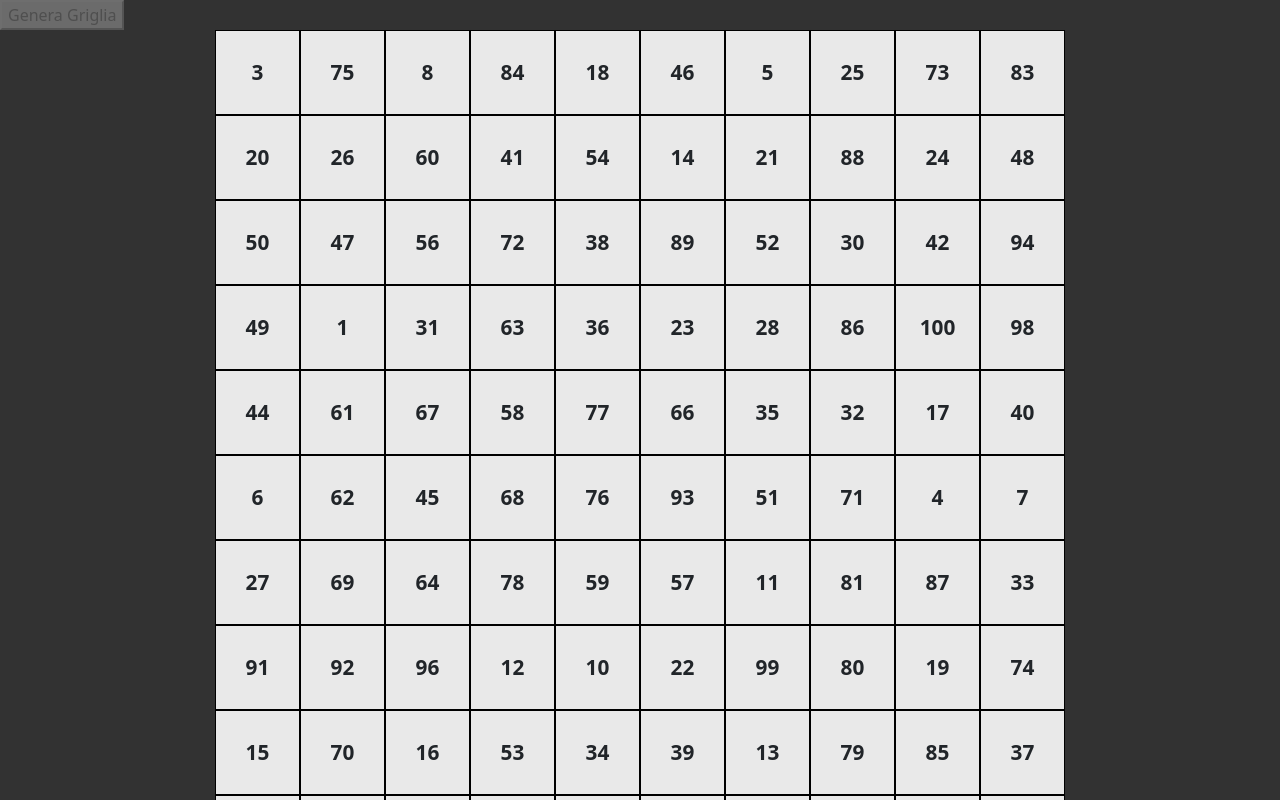
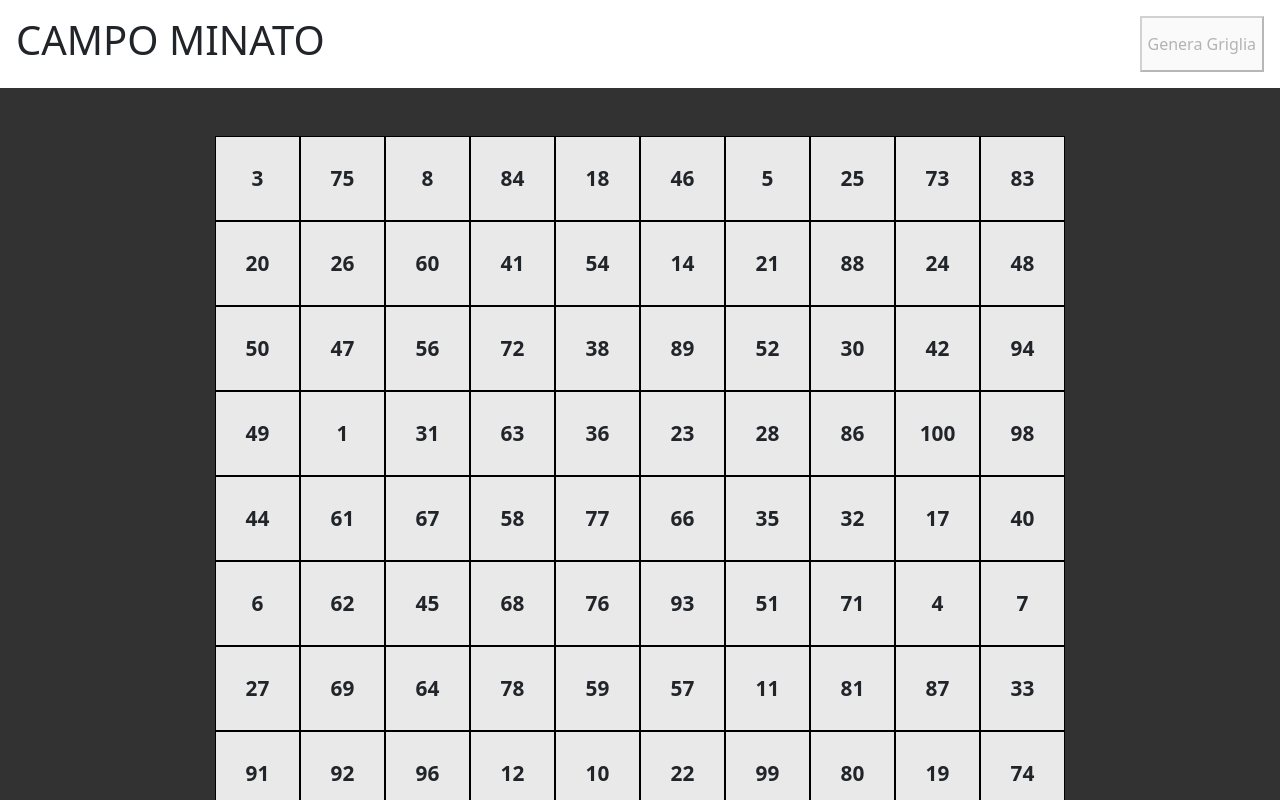
Before and after one commit to FrancescoGentileDev/js-campominato-grid, a plain HTML site: page index.html in a window 1280 px wide. Both pictures are taken after a click on the button "Genera Griglia". Shown: the top 800 px of the page. Drawn offline with nearby package versions, Linux system fonts and the light colour scheme.

Commit message:
🌈 style(header): add header

```diff
--- a/css/style.css
+++ b/css/style.css
@@ -4,6 +4,9 @@
 
 body {
     background-color: #323232;
+}
+header {
+    background-color: white;
 }
 .grid {
     display: grid;
--- a/index.html
+++ b/index.html
@@ -17,7 +17,7 @@
 
     <!--#region BOOTSTRAP-->
     <link href="https://cdn.jsdelivr.net/npm/bootstrap@5.2.0/dist/css/bootstrap.min.css" rel="stylesheet"
-    integrity="sha384-gH2yIJqKdNHPEq0n4Mqa/HGKIhSkIHeL5AyhkYV8i59U5AR6csBvApHHNl/vI1Bx" crossorigin="anonymous">
+        integrity="sha384-gH2yIJqKdNHPEq0n4Mqa/HGKIhSkIHeL5AyhkYV8i59U5AR6csBvApHHNl/vI1Bx" crossorigin="anonymous">
     <!--#endregion BOOTSTRAP-->
 
     <!--#region MY UTILS-->
@@ -30,10 +30,14 @@
 
 <body>
 
+    <header class="d-flex justify-content-between p-3">
+        <h1>CAMPO MINATO</h1>
 
-    <button type="button" id="generateGrid">Genera Griglia</button>
 
-    <div class="grid">
+        <button type="button" id="generateGrid">Genera Griglia</button>
+    </header>
+
+    <div class="grid mt-5 mb-5">
     </div>
 
 
@@ -42,12 +46,13 @@
 
 
 
- <script type="text/javascript" src="javascript/script.js"></script>
-<!--#region BOOTSTRAP SCRIPT-->
+
+    <script type="text/javascript" src="javascript/script.js"></script>
+    <!--#region BOOTSTRAP SCRIPT-->
     <!-- <script src="https://cdn.jsdelivr.net/npm/bootstrap@5.2.0/dist/js/bootstrap.bundle.min.js"
         integrity="sha384-A3rJD856KowSb7dwlZdYEkO39Gagi7vIsF0jrRAoQmDKKtQBHUuLZ9AsSv4jD4Xa"
         crossorigin="anonymous"></script> -->
-<!--#endregion BOOTSTRAP SCRIPT-->
+    <!--#endregion BOOTSTRAP SCRIPT-->
 
 </body>
 
--- a/javascript/script.js
+++ b/javascript/script.js
@@ -1,6 +1,11 @@
 const button = document.getElementById("generateGrid");
 const grid = document.querySelector(".grid");
-
+const gridSize = 100
+/**
+ *
+ * @param {*} quantity max dei numeri generati
+ * @returns ritorna un array della grandezza richiesta con numeri diversi tra loro
+ */
 const getRandomNumbers = (quantity) => {
     const array = [];
     while (array.length < quantity) {
@@ -20,14 +25,11 @@ const getRandomNumbers = (quantity) => {
 }
 
 
-
-
-
 function createGrid() {
-    const randomNumbers = getRandomNumbers(100)
+    const randomNumbers = getRandomNumbers(gridSize)
   this.setAttribute("disabled", "");
   console.log("entrato");
-  for (let i = 1; i <= 100; i++) {
+  for (let i = 1; i <= gridSize; i++) {
     const cell = createCell(randomNumbers[i-1]);
     grid.append(cell);
   }
```
